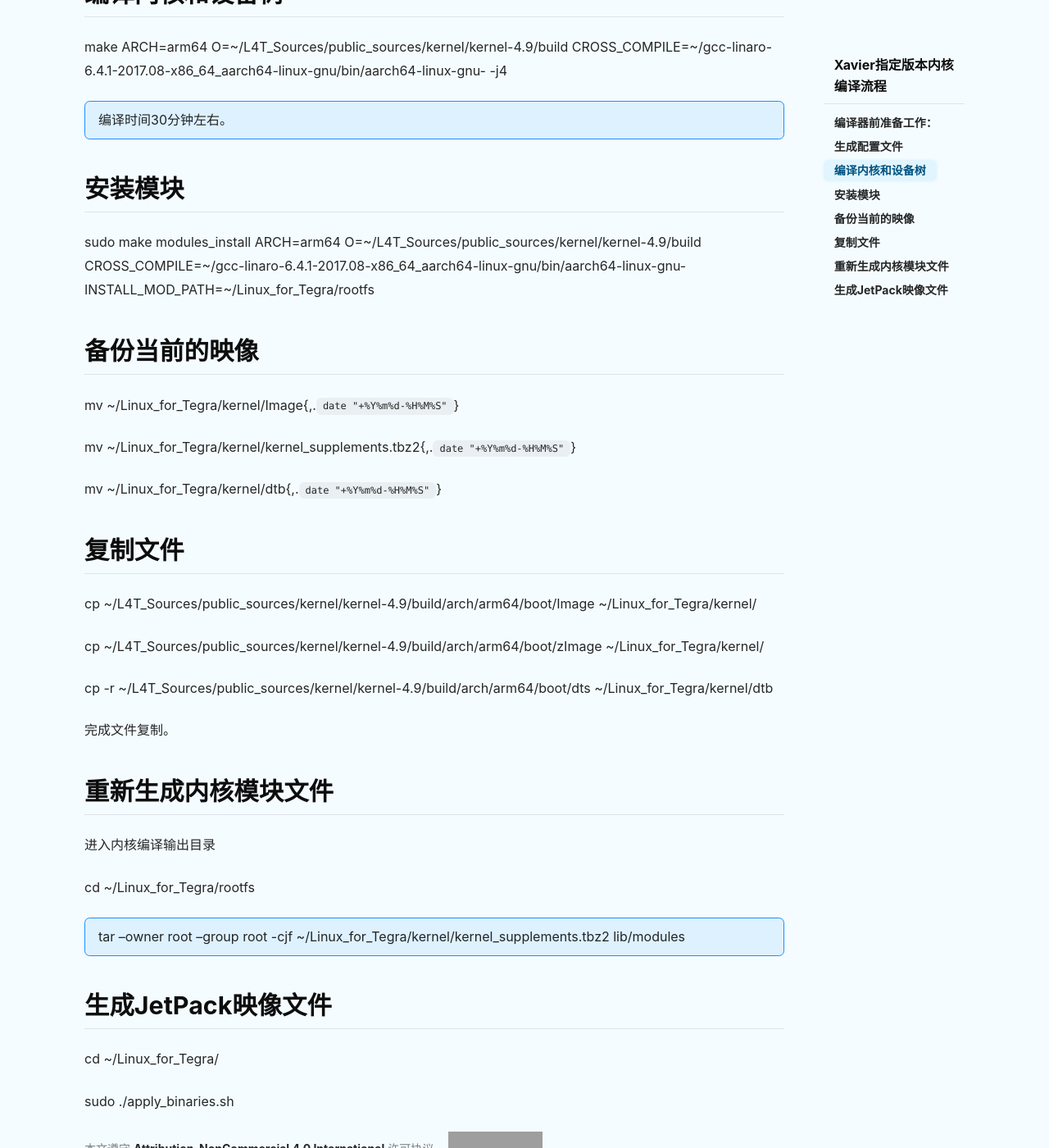
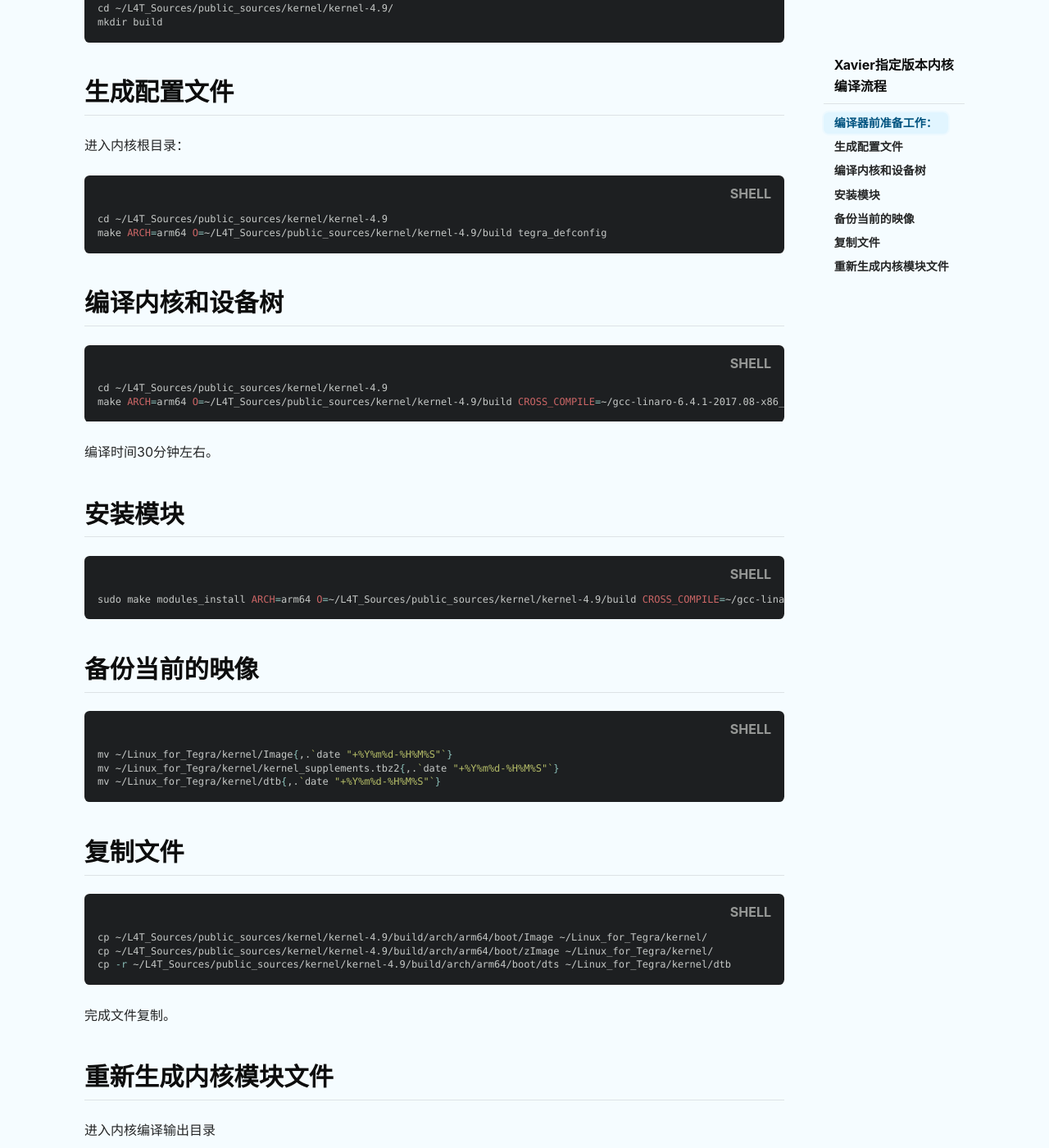
Before and after one commit to releung/sunzhongmeng.github.io, a Jekyll site: the page built from _posts/2019-01-03-nvidia-xavier-build-kernel.md, in a window 1280 px wide and 1400 px high, scrolled down 1277 px. Shown: the whole window at 82% size. Built offline with Jekyll 4.4.1, drawn with Linux system fonts in a browser that asks for light colours; nearby versions of some CDN libraries; comment, search, counter and statistics services are not loaded; some of the changed text lies outside the part shown; grey boxes are pictures that could not be loaded.

Commit message:
change 2019-01-03-nvidia-xavier-build-kernel.md

```diff
--- a/_posts/2019-01-03-nvidia-xavier-build-kernel.md
+++ b/_posts/2019-01-03-nvidia-xavier-build-kernel.md
@@ -16,75 +16,70 @@ tar xvf Jetson_Linux_R31.1.0_aarch64.tbz2
 解压后得到：Linux_for_Tegra 目录
 
 * 下载L4T Sources文件到～/根目录下，并重命名文件夹为L4T_Sources:
+{% highlight shell %}
 mv ~/L4T\ Sources/ ~/L4T_Sources
-{:.info}
+{% endhighlight %}
 
 进入L4T_Sources目录，并解压该目录下的文件：
+{% highlight shell %}
 cd ~/L4T_Sources
 tar -xvf public_sources.tbz2
+{% endhighlight %}
 
 解压内核文件
+{% highlight shell %}
 cd ~/L4T_Sources/public_sources
-
 tar -xvf kernel_src.tbz2
+{% endhighlight %}
 
 建立编译输出目录
+{% highlight shell %}
 cd ~/L4T_Sources/public_sources/kernel/kernel-4.9/
-
 mkdir build
+{% endhighlight %}
 
 
 ## 生成配置文件
 进入内核根目录：
+{% highlight shell %}
 cd ~/L4T_Sources/public_sources/kernel/kernel-4.9
-{:.info}
-
 make ARCH=arm64 O=~/L4T_Sources/public_sources/kernel/kernel-4.9/build tegra_defconfig
-{:.info}
+{% endhighlight %}
 
 ## 编译内核和设备树
+{% highlight shell %}
+cd ~/L4T_Sources/public_sources/kernel/kernel-4.9
 make ARCH=arm64 O=~/L4T_Sources/public_sources/kernel/kernel-4.9/build CROSS_COMPILE=~/gcc-linaro-6.4.1-2017.08-x86_64_aarch64-linux-gnu/bin/aarch64-linux-gnu- -j4
+{% endhighlight %}
 
-{:.info}
 
 编译时间30分钟左右。
 
 ## 安装模块
+{% highlight shell %}
 sudo make modules_install ARCH=arm64 O=~/L4T_Sources/public_sources/kernel/kernel-4.9/build CROSS_COMPILE=~/gcc-linaro-6.4.1-2017.08-x86_64_aarch64-linux-gnu/bin/aarch64-linux-gnu- INSTALL_MOD_PATH=~/Linux_for_Tegra/rootfs
-
-{:.info}
+{% endhighlight %}
 
 ## 备份当前的映像
+{% highlight shell %}
 mv ~/Linux_for_Tegra/kernel/Image{,.`date "+%Y%m%d-%H%M%S"`}
-
- mv ~/Linux_for_Tegra/kernel/kernel_supplements.tbz2{,.`date "+%Y%m%d-%H%M%S"`}
-
-
- mv ~/Linux_for_Tegra/kernel/dtb{,.`date "+%Y%m%d-%H%M%S"`}
+mv ~/Linux_for_Tegra/kernel/kernel_supplements.tbz2{,.`date "+%Y%m%d-%H%M%S"`}
+mv ~/Linux_for_Tegra/kernel/dtb{,.`date "+%Y%m%d-%H%M%S"`}
+{% endhighlight %}
 ## 复制文件
-
+{% highlight shell %}
 cp ~/L4T_Sources/public_sources/kernel/kernel-4.9/build/arch/arm64/boot/Image ~/Linux_for_Tegra/kernel/
-
 cp ~/L4T_Sources/public_sources/kernel/kernel-4.9/build/arch/arm64/boot/zImage ~/Linux_for_Tegra/kernel/
-
 cp -r ~/L4T_Sources/public_sources/kernel/kernel-4.9/build/arch/arm64/boot/dts ~/Linux_for_Tegra/kernel/dtb
-
-
+{% endhighlight %}
 
 完成文件复制。
 
 ## 重新生成内核模块文件
 进入内核编译输出目录
-
+{% highlight shell %}
 cd ~/Linux_for_Tegra/rootfs
-
-{:.info}
-
 tar --owner root --group root -cjf ~/Linux_for_Tegra/kernel/kernel_supplements.tbz2 lib/modules
-
-{:.info}
-
-## 生成JetPack映像文件
 cd ~/Linux_for_Tegra/
-
 sudo ./apply_binaries.sh
+{% endhighlight %}
```
